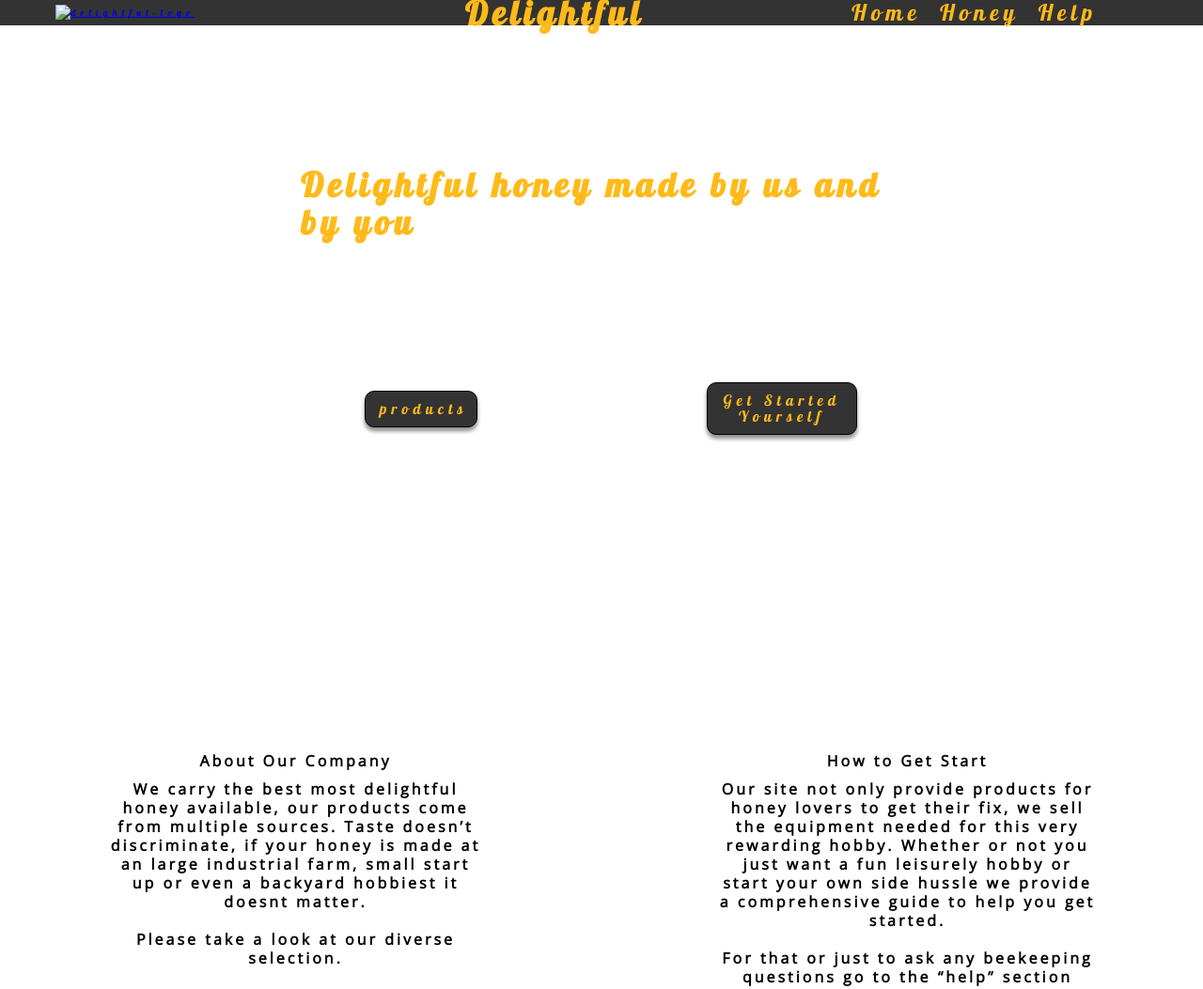
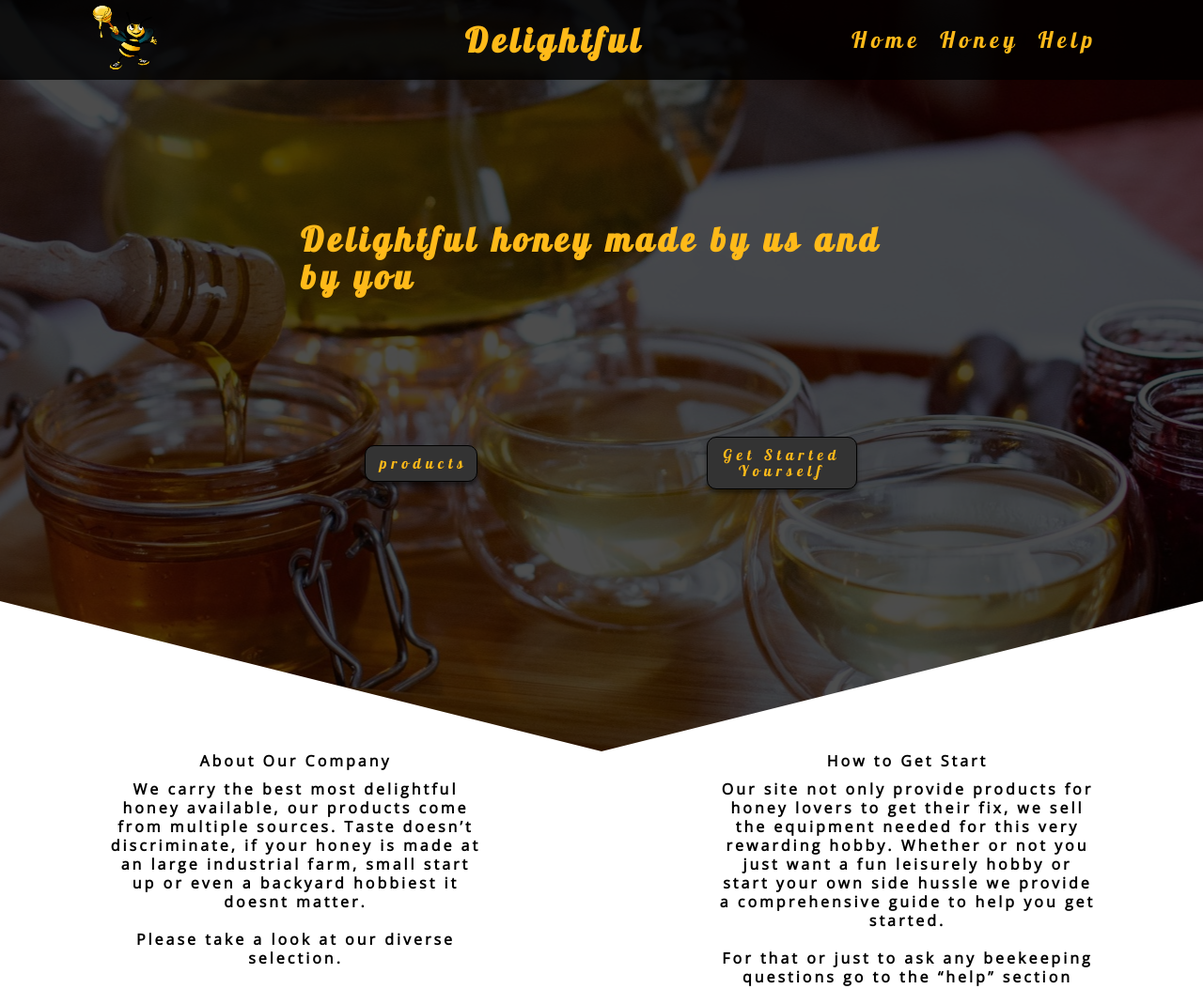
Before and after one commit to mboisvenue/Delightful, a website: page index.html in a window 1280 px wide. Shown: the whole page at 94% size. Drawn offline with nearby package versions, Linux system fonts and the light colour scheme; the site is published under a folder, as on GitHub Pages, so addresses that start at the root find nothing.

Commit message:
fixed images

```diff
--- a/index.html
+++ b/index.html
@@ -14,7 +14,7 @@
         <nav class="navigation grid  grid--3">
             <div class="navigation__logo">
                 <a href="#">
-                    <img src="/images/delightful-logo.png" alt="delightful-logo">
+                    <img src="images/delightful-logo.png" alt="delightful-logo">
                 </a>
             </div>
             <div class="navigation__header">
--- a/sass/pages/_home.scss
+++ b/sass/pages/_home.scss
@@ -9,7 +9,7 @@
         position: absolute;
         height: 80rem;
         width: 100%;
-        background-image: url(/images/bg.jpg);
+        background-image: url(../images/bg.jpg);
         filter: brightness(30%);
         background-repeat: no-repeat;
         background-attachment: fixed;
@@ -17,6 +17,7 @@
         z-index: -10;
 
         clip-path: polygon(0% 0%, 100% 0%, 100% 80%, 50% 100%, 0% 80%);
+        -moz-clip-path: polygon(0% 0%, 100% 0%, 100% 80%, 50% 100%, 0% 80%);
     }
 
 }
```
Also changed, not shown: css/style.css.
